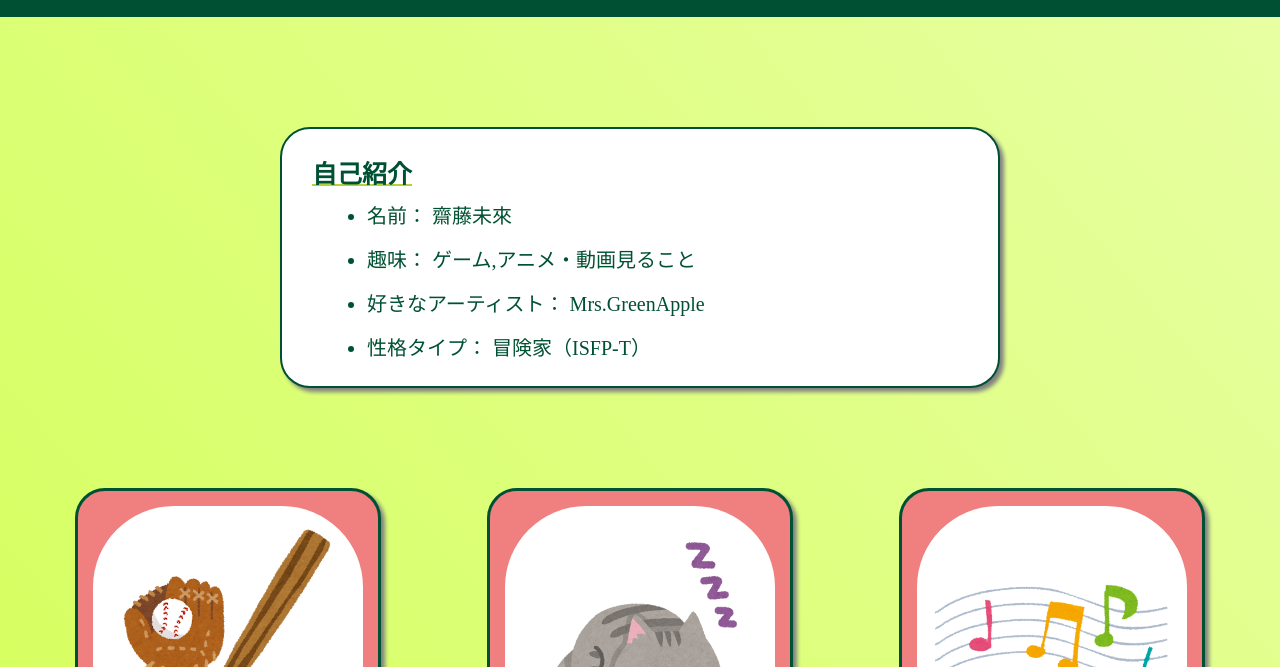
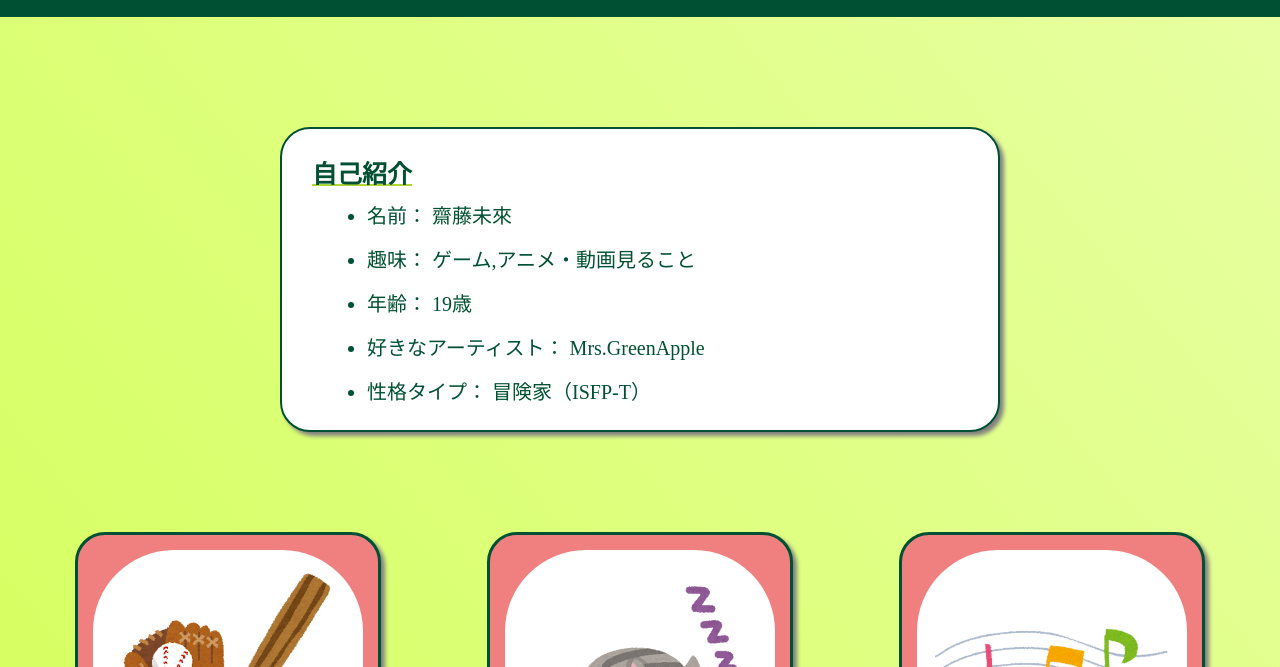
Before and after one commit to stmira/web-practical-training, a plain HTML site: page index.html in a window 1280 px wide. Shown: the part 133-800 px from the top of the page. Drawn offline with nearby package versions, Linux system fonts and the light colour scheme; some packages are replaced by stand-ins of ours; a web font is replaced by a local one.

Commit message:
年齢追加

```diff
--- a/index.html
+++ b/index.html
@@ -55,6 +55,7 @@
                         <ul>
                             <li>名前： 齋藤未來</li>
                             <li>趣味： ゲーム,アニメ・動画見ること</li>
+                            <li>年齢： 19歳</li>
                             <li>好きなアーティスト：<a href="https://mrsgreenapple.com/" target="_blank" rel="noopener noreferrer"> Mrs.GreenApple</a></li>
                             <li>性格タイプ：<a href="https://www.16personalities.com/ja/%E6%80%A7%E6%A0%BC%E3%82%BF%E3%82%A4%E3%83%97" target="_blank" rel="noopener noreferrer"> 冒険家（ISFP-T）</a></li>
                         </ul>
```
